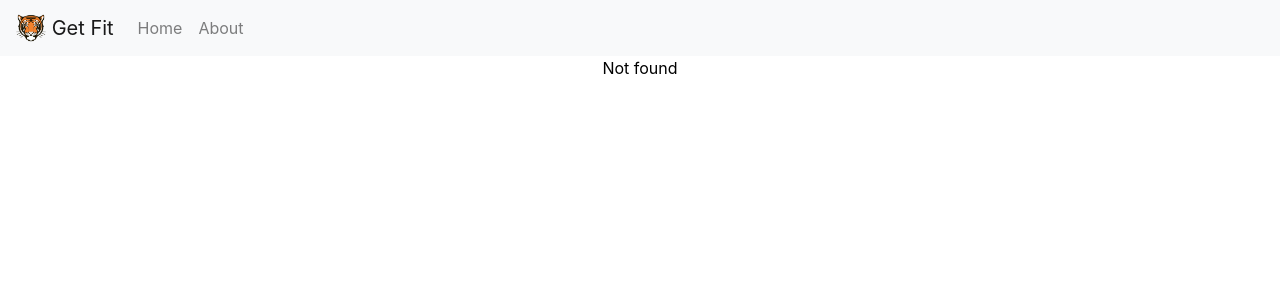
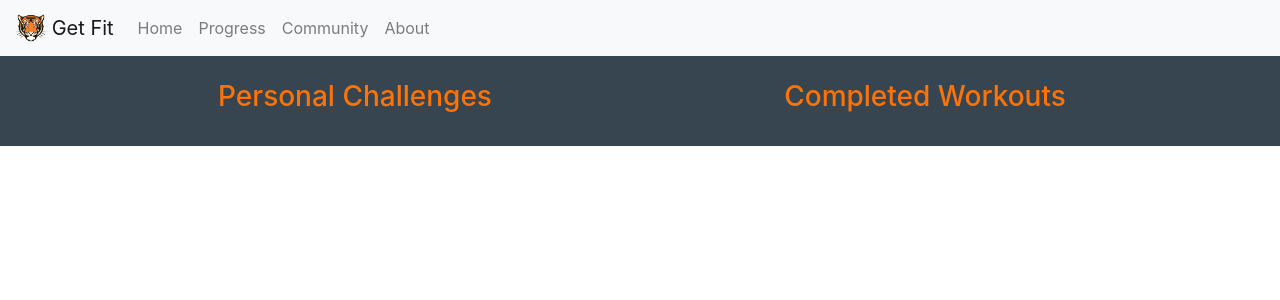
Before and after one commit to Aaron-Lichtblau/get-fit, a React (Create React App) app: page /progress in a window 1280 px wide. Before the commit this address had no page. Shown: the top 300 px of the page. Built offline with nearby package versions, Linux system fonts and the light colour scheme.

Commit message:
added links to community, progress

```diff
--- /dev/null
+++ b/src/Community.js
@@ -0,0 +1,17 @@
+import React from 'react';
+import './App.css';
+
+function Community(props){
+
+  return(
+    <div className="App">
+    <br></br>
+    <h3> Feed </h3>
+    <br></br>
+
+    </div>
+  );
+}
+
+
+export {Community};
--- /dev/null
+++ b/src/Progress.js
@@ -0,0 +1,30 @@
+import React from 'react';
+import './App.css';
+import {Container, Row, Col} from 'react-bootstrap';
+
+function Progress(props){
+
+  return(
+    <div className="App">
+    <br></br>
+    <Container>
+      <Row>
+        <Col>
+        <h3> Personal Challenges </h3>
+        </Col>
+        <Col>
+        <h3> Completed Workouts </h3>
+        </Col>
+      </Row>
+      <Row>
+      </Row>
+    </Container>
+
+
+    <br></br>
+    </div>
+  );
+}
+
+
+export {Progress};
--- a/src/index.js
+++ b/src/index.js
@@ -4,6 +4,8 @@ import ReactDOM from 'react-dom';
 import './index.css';
 import App from './App';
 import { About } from './About';
+import { Progress } from './Progress';
+import { Community } from './Community';
 import { Route, BrowserRouter, Switch, Link } from 'react-router-dom';
 import {Nav, Navbar, Form } from 'react-bootstrap';
 import reportWebVitals from './reportWebVitals';
@@ -27,7 +29,10 @@ ReactDOM.render(
         <Navbar.Collapse id="navbar">
           <Nav className="mr-auto">
             <Nav.Link as={Link} to="/">Home</Nav.Link>
+            <Nav.Link as={Link} to="/progress">Progress</Nav.Link>
+            <Nav.Link as={Link} to="/community">Community</Nav.Link>
             <Nav.Link as={Link} to="/about">About</Nav.Link>
+
           </Nav>
           <Form inline className="welcomeText">
           </Form>
@@ -39,6 +44,8 @@ ReactDOM.render(
       <div>
       <Switch>
         <Route exact path='/' component={App} />
+        <Route exact path='/progress' component={Progress} />
+        <Route exact path='/community' component={Community} />
         <Route exact path='/about' component={About} />
         <Route render={function () {return <p>Not found</p>}} />
       </Switch>
```
Also changed, not shown: 1 other file (tests, documents, lock files or other folders).
